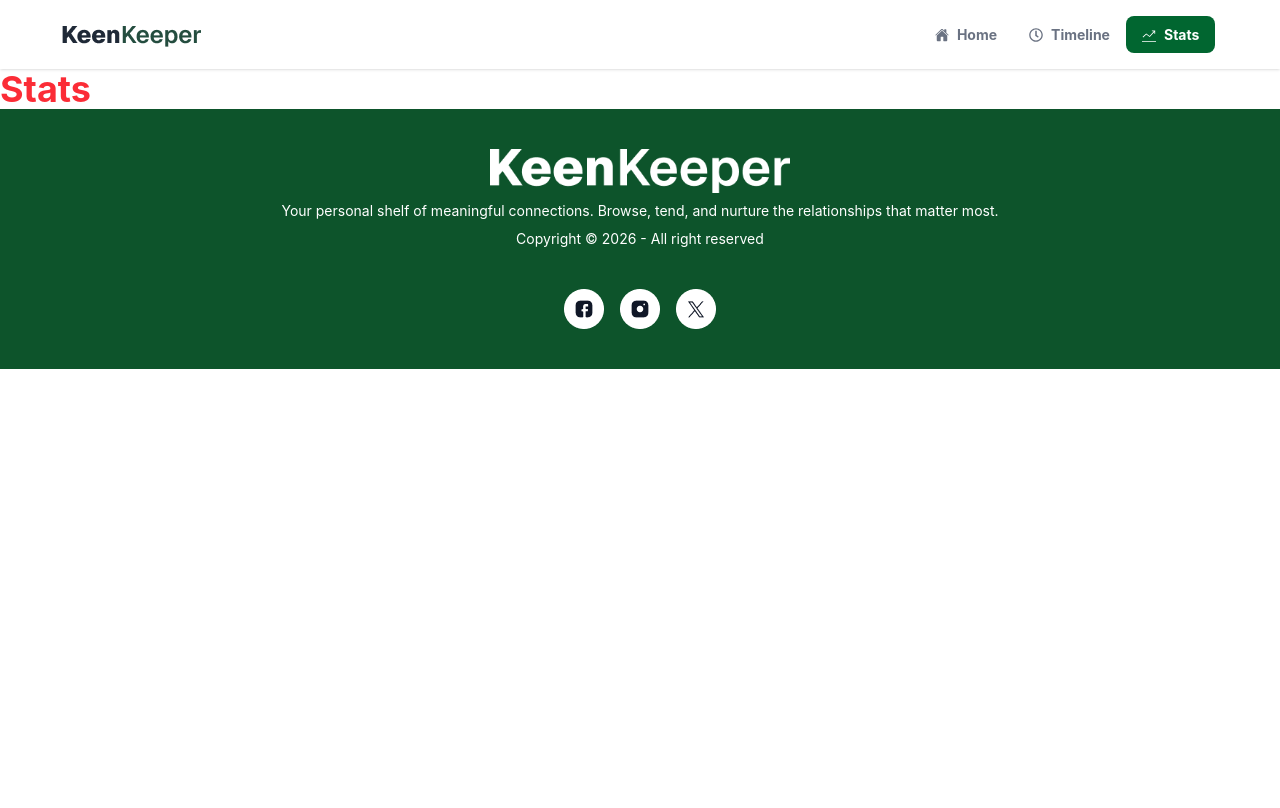
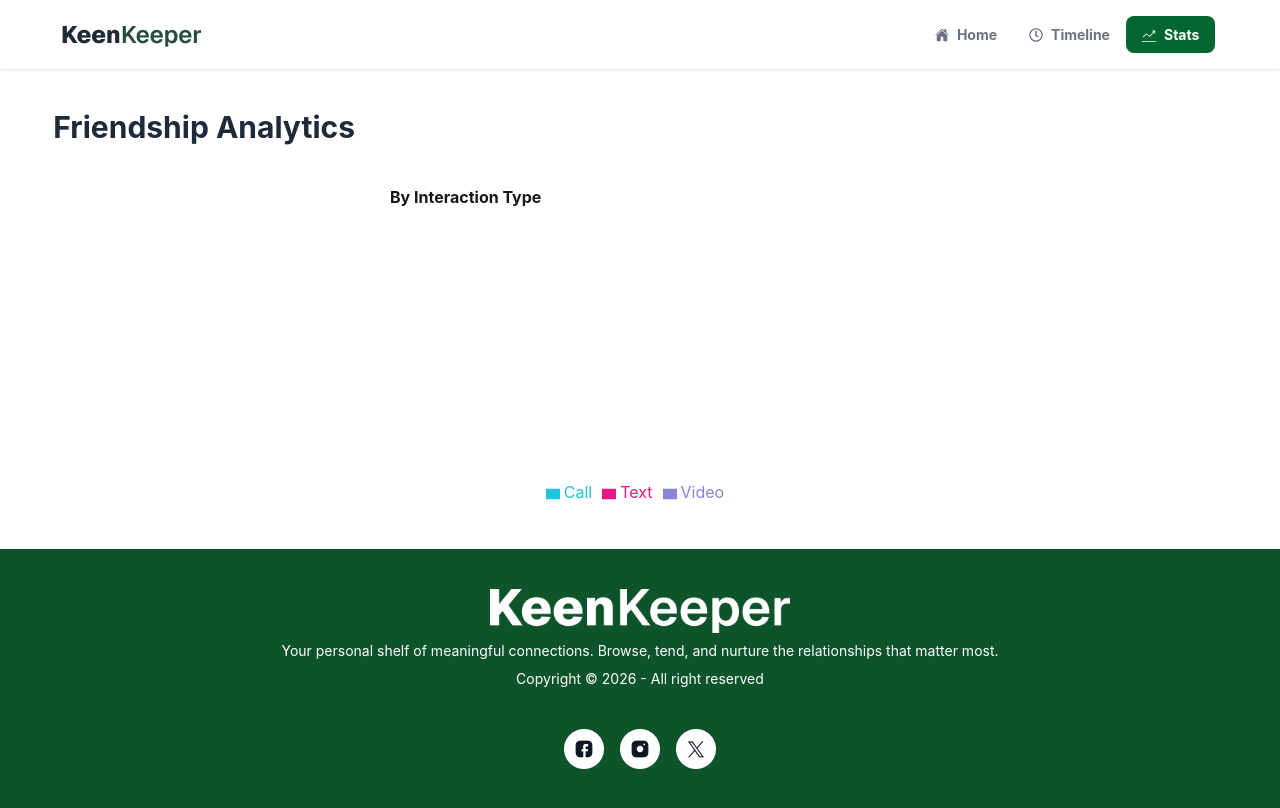
Before and after one commit to mahmud-abdullah-262/b13-a07-abdullah-al-mahmud-keenkeeper, a React (Vite) app: page /stats in a window 1280 px wide. Built offline with nearby package versions, Linux system fonts and the light colour scheme.

Commit message:
all functionality are added

```diff
--- a/package.json
+++ b/package.json
@@ -15,6 +15,8 @@
     "react-dom": "^19.2.4",
     "react-icons": "^5.6.0",
     "react-router": "^7.14.0",
+    "react-toastify": "^11.0.5",
+    "recharts": "^3.8.1",
     "tailwindcss": "^4.2.2"
   },
   "devDependencies": {
--- a/src/App.jsx
+++ b/src/App.jsx
@@ -7,12 +7,14 @@ import Navbar from './component/Navbar'
 import StatsCard from './component/StatsCard'
 import Footer from './component/Footer'
 
+
 function App() {
 
 
   return (
     <>
     <Navbar/>
+
     <Banner></Banner>
     <StatsCard/>
     <Suspense fallback={<div className='flex justify-center'><span className="loading loading-spinner loading-xl"></span></div>}>
--- /dev/null
+++ b/src/component/AnaliticChert.jsx
@@ -0,0 +1,39 @@
+import { Cell,  Pie, PieChart, Tooltip, Legend,} from 'recharts';
+import { useFriends } from '../context/dataContext';
+
+const COLORS = ['#21c3de', '#e81782', '#8884d8'];
+const LABELS = ['Call', 'Text', 'Video'];
+
+const AnaliticChert = () => {
+  const { item } = useFriends();
+
+  const data = [
+    { name: 'Call', value: item.filter(i => i.click === 'call').length },
+    { name: 'Text', value: item.filter(i => i.click === 'text').length },
+    { name: 'Video', value: item.filter(i => i.click === 'video').length },
+  ];
+
+  return (
+    <div className='flex flex-col items-center justify-center'>
+      <h1 className='font-bold text-left w-125'>By Interaction Type</h1>
+      <PieChart width={300} height={300}>
+        <Pie
+          data={data}
+          innerRadius="60%"
+          outerRadius="80%"
+          cornerRadius={5}
+          paddingAngle={5}
+          dataKey="value"
+        >
+          {data.map((entry, index) => (
+            <Cell key={index} fill={COLORS[index]} />
+          ))}
+        </Pie>
+        <Tooltip />
+        <Legend />
+      </PieChart>
+    </div>
+  );
+};
+
+export default AnaliticChert;
--- a/src/component/Friends.jsx
+++ b/src/component/Friends.jsx
@@ -1,6 +1,7 @@
 
 import { Link } from 'react-router';
 import { useFriends } from '../context/dataContext';
+
 
 const Friends = () => {
   const friendsData = useFriends().friendsData
--- a/src/component/FriendsDetails.jsx
+++ b/src/component/FriendsDetails.jsx
@@ -1,4 +1,4 @@
-import React from 'react';
+import React, {} from 'react';
 import { useFriends } from '../context/dataContext';
 import { useParams } from 'react-router';
 import Navbar from './Navbar';
@@ -7,14 +7,17 @@ import { MdDelete } from 'react-icons/md';
 import { IoCall } from 'react-icons/io5';
 import { IoMdText } from 'react-icons/io';
 import Footer from './Footer';
+import { toast } from 'react-toastify';
 
 const FriendsDetails =  () => {
+    const today = new Date().toLocaleDateString();
     const {id} = useParams();
 
-    const {friendsData, addItem} = useFriends();
+    const {friendsData, addItem, item} = useFriends();
 
     const expectedFriend = friendsData.find(f => f.id == id);
     const {name, picture, email, days_since_contact, status, tags, bio, goal, next_due_date} = expectedFriend;
+    const expectedIntrection = item.filter(i => i.id === expectedFriend.id)
 
   return (
     <>
@@ -68,19 +71,34 @@ const FriendsDetails =  () => {
 
             <div className='grid grid-cols-3 gap-4'>
                <div className='flex flex-col items-center gap-2 border border-gray-300 shadow-sm rounded-xl p-6 btn h-full'
-               onClick={() => addItem({...expectedFriend, click: 'call'})}
+               onClick={() => {
+
+                  addItem({...expectedFriend, click: 'call'});
+                  toast.success(`Called with ${name}`)
+
+               } }
                >
                   <p className='text-gray-600 text-4xl'><IoCall /></p>
                   <p className='text-gray-600 text-lg font-semibold'>Call</p>
                 </div>
                   <div className='flex flex-col items-center gap-2 border border-gray-300 shadow-sm rounded-xl p-6 btn h-full'
-                  onClick={() => addItem({...expectedFriend, click: 'text'})}
+                   onClick={() => {
+
+                  addItem({...expectedFriend, click: 'text'});
+                  toast.success(`Text with ${name}`)
+
+               } }
                   >
                   <p className='text-gray-600 text-4xl'><IoMdText /></p>
                   <p className='text-gray-600'>Text</p>
                 </div>
                   <div className='flex flex-col items-center gap-2 border border-gray-300 shadow-sm rounded-xl p-6 btn h-full'
-                  onClick={() => addItem({...expectedFriend, click: 'video'})}
+                  onClick={() => {
+
+                  addItem({...expectedFriend, click: 'video'});
+                  toast.success(`Video Call with ${name}`)
+
+               } }
                   >
 
                   <p className='text-gray-600 text-4xl'><FaVideo /></p>
@@ -89,24 +107,36 @@ const FriendsDetails =  () => {
             </div>
 
           </div>
-          {/* <div className='flex flex-col gap-2 shadow-sm rounded-xl p-10'>
+          <div className='flex flex-col gap-2 shadow-sm rounded-xl p-10'>
             <div className='flex justify-between'>
           <p className='font-medium text-green-700 '>Recent Interactions</p>
                     <button className='btn'><FaHistory />Full History</button>
             </div>
 
-           <div className='flex justify-between items-center gap-2 border border-gray-300 shadow-sm rounded-xl p-6'>
+           <div className=''>
+            {expectedIntrection.map((i, ind)=> <div key={ind} className='flex justify-between items-center gap-2 border border-gray-300 shadow-sm rounded-xl p-6 mt-2'>
+
             <div className='flex gap-2 items-center '>
-                  <p className='text-gray-600 text-3xl'><IoCall /></p>
+                  <p className='text-gray-600 text-3xl'>
+                    {i.click === 'call' ?  <IoCall /> :
+                    i.click === 'text' ? <IoMdText /> :
+                    i.click === 'video' ? <FaVideo />: ''
+                    }
+                   </p>
                   <div className='flex flex-col gap-1'>
-                    <p className='text-gray-600 text-lg font-semibold'>Call</p>
+                    <p className='text-gray-600 text-lg font-semibold'>
+                      {i.click === 'call' ?  'Call' :
+                    i.click === 'text' ? "Text":
+                    i.click === 'video' ? 'Video': ''} with <span>{i.name}</span></p>
                     <p className='text-gray-600 text-sm'>Asked for career advice</p>
                   </div>
             </div>
-                  <p className='text-gray-600 text-sm'>Jan 28, 2026</p>
+                  <p className='text-gray-600 text-sm'>{today}</p>
+            </div>)}
+
                 </div>
 
-          </div> */}
+          </div>
 
       </div>
     </div>
--- a/src/component/stats/Stats.jsx
+++ b/src/component/stats/Stats.jsx
@@ -1,12 +1,17 @@
 import React from 'react';
 import Navbar from '../Navbar';
 import Footer from '../Footer';
+import AnaliticChert from '../AnaliticChert';
 
 const Stats = () => {
   return (
     <div>
       <Navbar></Navbar>
-      <h1 className='text-4xl font-bold text-red-500'>Stats</h1>
+      <h1 className='font-bold text-3xl text-gray-800 mt-10 w-11/12 mx-auto'>Friendship Analytics</h1>
+      <div className='w-11/12 mx-auto flex justify-center items-center py-10'>
+
+      <AnaliticChert/>
+      </div>
       <Footer/>
     </div>
   );
--- a/src/component/timeline/Timeline.jsx
+++ b/src/component/timeline/Timeline.jsx
@@ -1,16 +1,72 @@
-import React from 'react';
+import React, { useState } from 'react';
 import Navbar from '../Navbar';
 import Footer from '../Footer';
 import { useFriends } from '../../context/dataContext';
+import call from '../../../public/call.png'
+import text from '../../../public/text.png'
+import video from '../../../public/video.png'
 
 const Timeline = () => {
-   const {friendsData, addItem, item} = useFriends();
-  console.log(item)
-  console.log(friendsData)
+  const today = new Date().toLocaleDateString();
+  const { item } = useFriends();
+
+
+
+  const [sortby, setSortby] = useState('All')
+  const sortedData = sortby === 'All' ? item : item.filter(i => i.click === sortby.toLowerCase());
+  const handleSort = (value) => {
+    setSortby(value);
+    document.activeElement.blur();
+  }
   return (
     <div>
       <Navbar></Navbar>
-      <h1 className='text-4xl text-red-300 font-bold'>timeline</h1>
+      <h1 className='font-bold text-3xl text-gray-800 mt-10 w-11/12 mx-auto'>Timeline</h1>
+      <div className='w-11/12 mx-auto mb-6'>
+        <div className="dropdown dropdown-start ">
+          <div tabIndex={0} role="button" className="btn m-1">Sort By : {sortby} </div>
+          <ul tabIndex="-1" className="dropdown-content menu bg-base-100 rounded-box z-1 w-52 p-2 shadow-sm">
+            <li onClick={() => { handleSort('All')} }  ><a>All</a></li>
+            <li onClick={() => { handleSort('Call')} }  ><a>Call</a></li>
+            <li onClick={() => { handleSort('Text')}} ><a>Text</a></li>
+            <li onClick={() => { handleSort('Video')}} ><a>Video</a></li>
+          </ul>
+        </div>
+      </div>
+
+      <div className='w-11/12 mx-auto mb-10'>
+         {sortedData.map((i, ind) => <div key={ind} className='flex justify-between items-center gap-2 border border-gray-300 shadow-sm rounded-xl p-6 mt-2'>
+
+                  <div className='flex gap-2 items-center '>
+                   {
+                    <img
+                     src={i.click === 'call' ?  call :
+                          i.click === 'text' ? text :
+                          i.click === 'video' ? video : ''
+                          }
+                     alt="" />
+                   }
+                        {/* <img className='text-gray-600 text-3xl'>
+
+                          {i.click === 'call' ?   :
+                          i.click === 'text' ? <IoMdText /> :
+                          i.click === 'video' ? <FaVideo />: ''
+                          }
+                         </img> */}
+                        <div className='flex flex-col gap-1'>
+                          <p className='text-gray-600 text-lg font-semibold'>
+                            {i.click === 'call' ?  'Call' :
+                          i.click === 'text' ? "Text":
+                          i.click === 'video' ? 'Video': ''} with <span>{i.name}</span></p>
+                          <p className='text-gray-600 text-sm'>Asked for career advice</p>
+                        </div>
+                  </div>
+                        <p className='text-gray-600 text-sm'>{today}</p>
+                  </div> )
+
+      }
+      </div>
+
       <Footer/>
     </div>
   );
--- a/src/index.css
+++ b/src/index.css
@@ -1,2 +1,3 @@
 @import "tailwindcss";
 @plugin "daisyui";
+@import 'react-toastify/dist/ReactToastify.css';
--- a/src/main.jsx
+++ b/src/main.jsx
@@ -5,12 +5,16 @@ import App from './App.jsx'
 import { RouterProvider } from 'react-router'
 import Router from './routs/Router.jsx'
 import { DataProvider } from './context/dataContext.jsx'
+import { ToastContainer } from 'react-toastify'
 
 createRoot(document.getElementById('root')).render(
   <StrictMode>
     <DataProvider>
+      <ToastContainer position="top-center"/>
        <RouterProvider router={Router}>
+
         <Suspense fallback={<span className="loading loading-spinner loading-xl"></span>}>
+
             <App />
         </Suspense>
 
```
Also changed, not shown: 1 other file (tests, documents, lock files or other folders).
